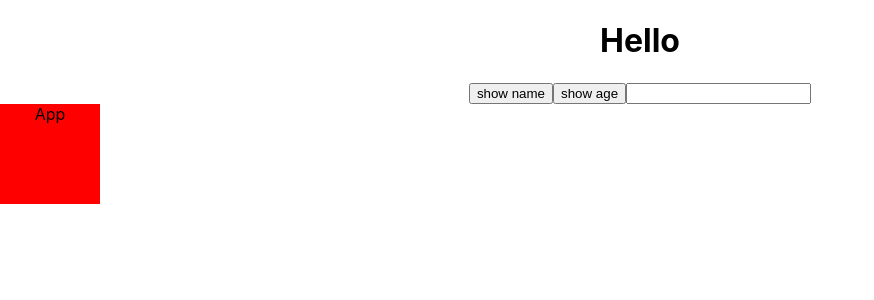
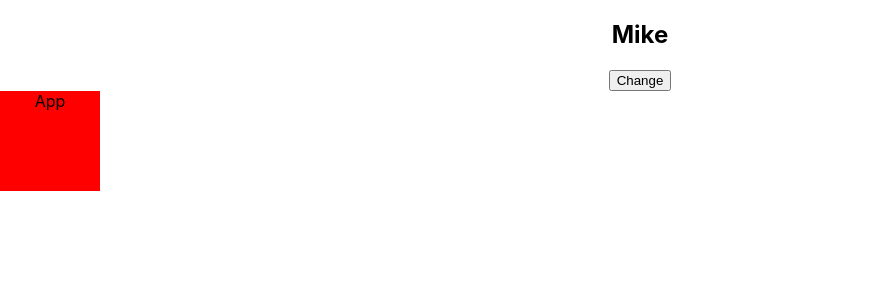
Before and after one commit to lofbgmlve/React-practice, a React (Create React App) app: page / in a window 1280 px wide. Shown: the top 300 px of the page, without its empty margins (0-874 px from the left). Built offline with nearby package versions, Linux system fonts and the light colour scheme.

Commit message:
Hello.js useState

```diff
--- a/src/component/Hello.js
+++ b/src/component/Hello.js
@@ -1,33 +1,24 @@
 import World from "./World";
 import styles from "./Hello.module.css";
+import {useState} from "react";
 export default function Hello(){
 
-  function showName(){
-    console.log("mike");
-  }
-  function showAge(age){
-    console.log(age);
-  }
 
-  function showText(txt){
-    console.log(txt);
-  }
+ //let name = "Mike"
+ const [name, setName] = useState('Mike');
+
+ function changeName(){
+ // const newName = name === "Mike" ? "Jane" : "Mike";
+  console.log(name);
+  //document.getElementById("name").innerText = name;
+  setName(name === "Mike" ? "Jane" : "Mike");
+ }
   return (
   <div>
-       <h1>Hello</h1>
-      <button onClick={showName}>show name</button>
-      <button onClick={() => {
-        showAge(10);
-      }}
-       >
-        show age
-        </button>
-       <input type="text"
-       onChange={e => {
-        const txt = e.target.value;
-        showText(txt);
-       }}
-       />
+
+       <h2 id="name">{name}</h2>
+       <button onClick={changeName}>Change</button>
+
   </div>
   );
 }
```
